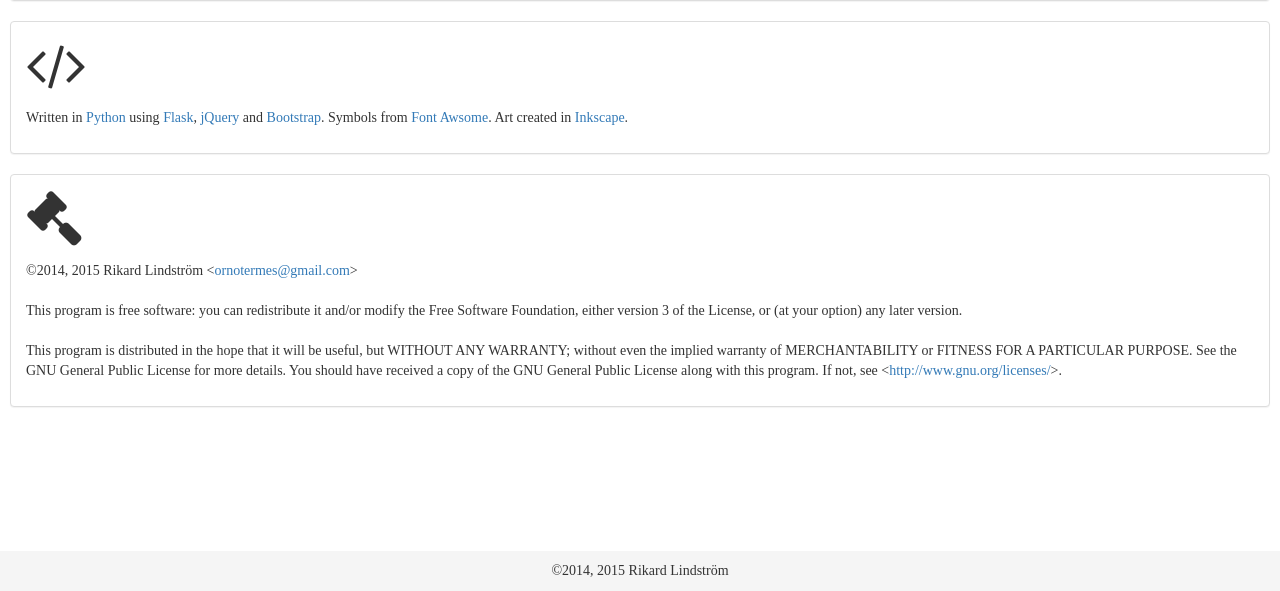
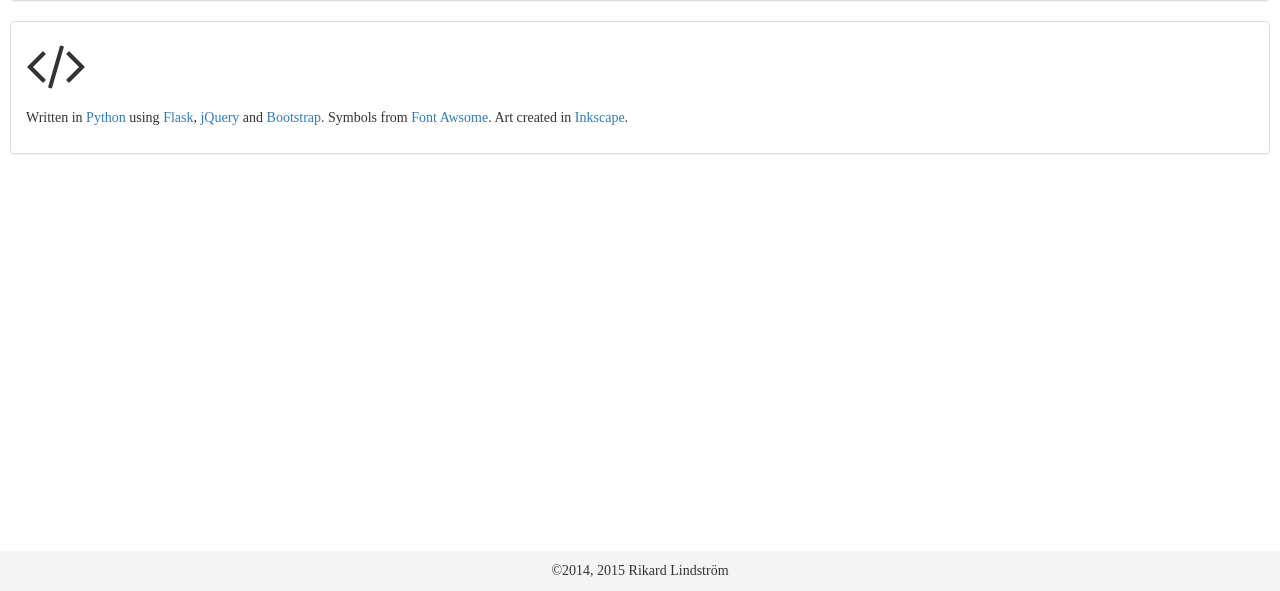
Before and after one commit to ornotermes/WebLights, a Python web app: template templates/about.html in a window 1280 px wide. Shown: the part 209-800 px from the top of the page. Run offline with Jinja, Linux system fonts and the light colour scheme; the template is opened without the code that fills it, so the values that code supplies are empty; some libraries are stand-ins or nearby versions; some web fonts are replaced.

Commit message:
Removed License info from about-page

```diff
--- a/templates/about.html
+++ b/templates/about.html
@@ -20,24 +20,4 @@
 		</p>
 	</div>
 </div>
-
-<div class="panel panel-default">
-	<div class="panel-body">
-		<div class="fa fa-legal fa-4x"></div>
-		<p>
-			&copy;2014, 2015 Rikard Lindström &lt;<a href="mailto:ornotermes@gmail.com">ornotermes@gmail.com</a>&gt;<br>
-			<br>
-			This program is free software: you can redistribute it and/or modify
-			the Free Software Foundation, either version 3 of the License, or
-			(at your option) any later version.<br>
-			<br>
-			This program is distributed in the hope that it will be useful,
-			but WITHOUT ANY WARRANTY; without even the implied warranty of
-			MERCHANTABILITY or FITNESS FOR A PARTICULAR PURPOSE.  See the
-			GNU General Public License for more details.
-			You should have received a copy of the GNU General Public License
-			along with this program.  If not, see &lt;<a target="_blank" href="http://www.gnu.org/licenses/">http://www.gnu.org/licenses/</a>&gt;.
-		</p>
-	</div>
-</div>
 {% endblock %}
```
